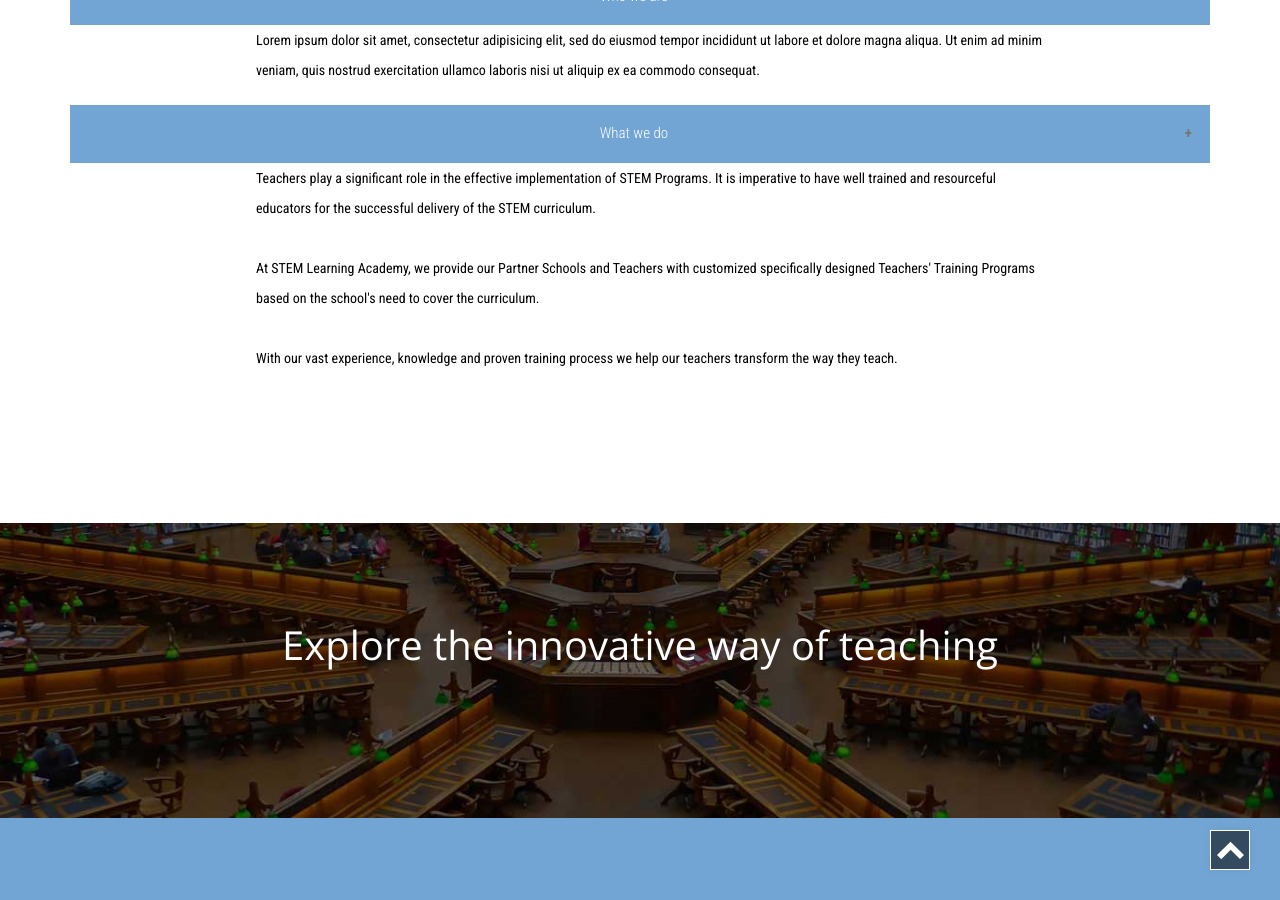
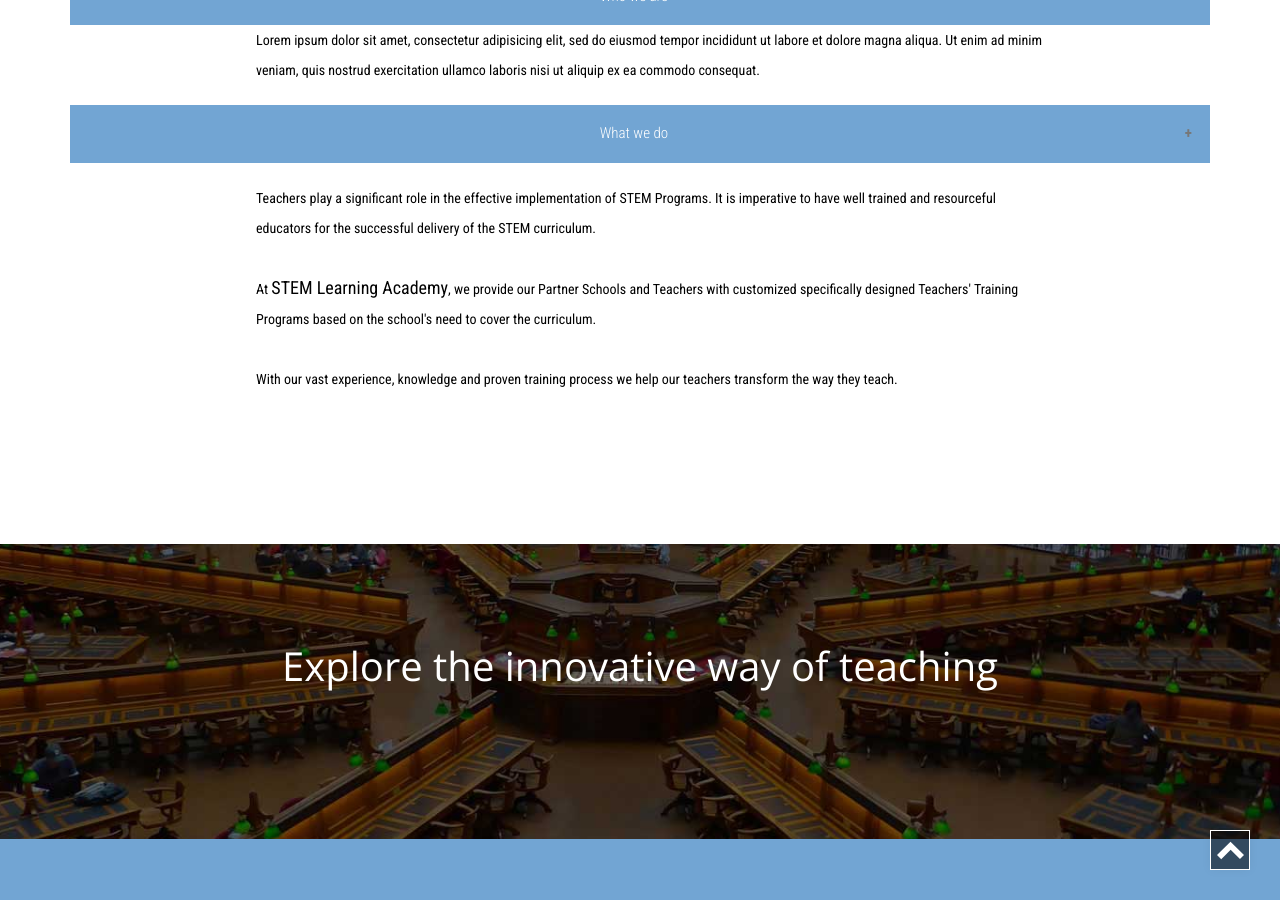
Before and after one commit to dhanyacm/stem, a Jekyll site: the page built from about.html, in a window 1280 px wide and 900 px high, scrolled down 992 px. Built offline with Jekyll 4.4.1, drawn with Linux system fonts in a browser that asks for light colours; a script that is not in the unit is left out.

Commit message:
Update about.html

```diff
--- a/about.html
+++ b/about.html
@@ -50,12 +50,13 @@ across an existing curriculum to make teaching less time consuming, easy, and
 			</div>
 
 			<button class="accordion">What we do</button>
+			<br></br>
 			<div class="container">
 			  <p>
 
 				Teachers play a significant role in the effective implementation of STEM Programs. It is imperative to have well trained and resourceful educators for the successful delivery of the STEM curriculum.<br><br>
 
-				At STEM Learning Academy, we provide our Partner Schools and Teachers with customized specifically designed Teachers' Training Programs based on the school's need to cover the curriculum.<br><br>
+				  At <font size=4>STEM Learning Academy</font>, we provide our Partner Schools and Teachers with customized specifically designed Teachers' Training Programs based on the school's need to cover the curriculum.<br><br>
 
 				With our vast experience, knowledge and proven training process we help our teachers transform the way they teach. <br><br>
 			  </p>
```
